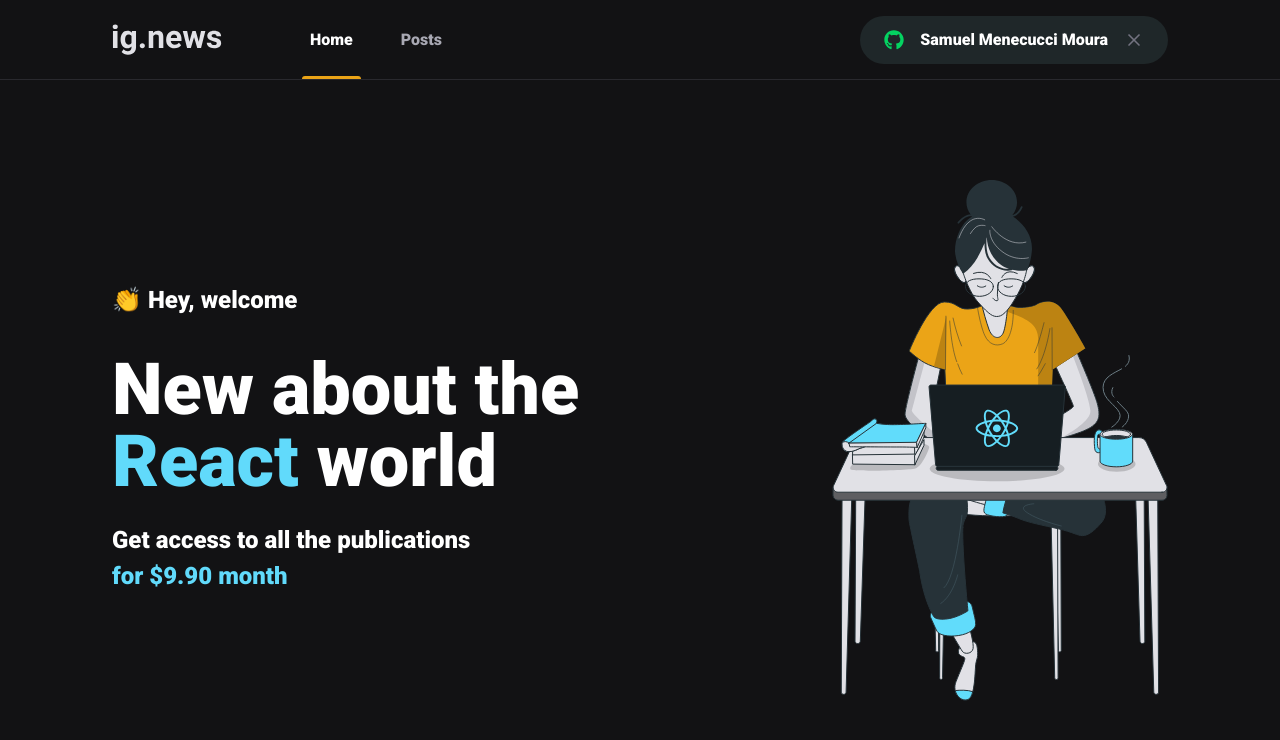
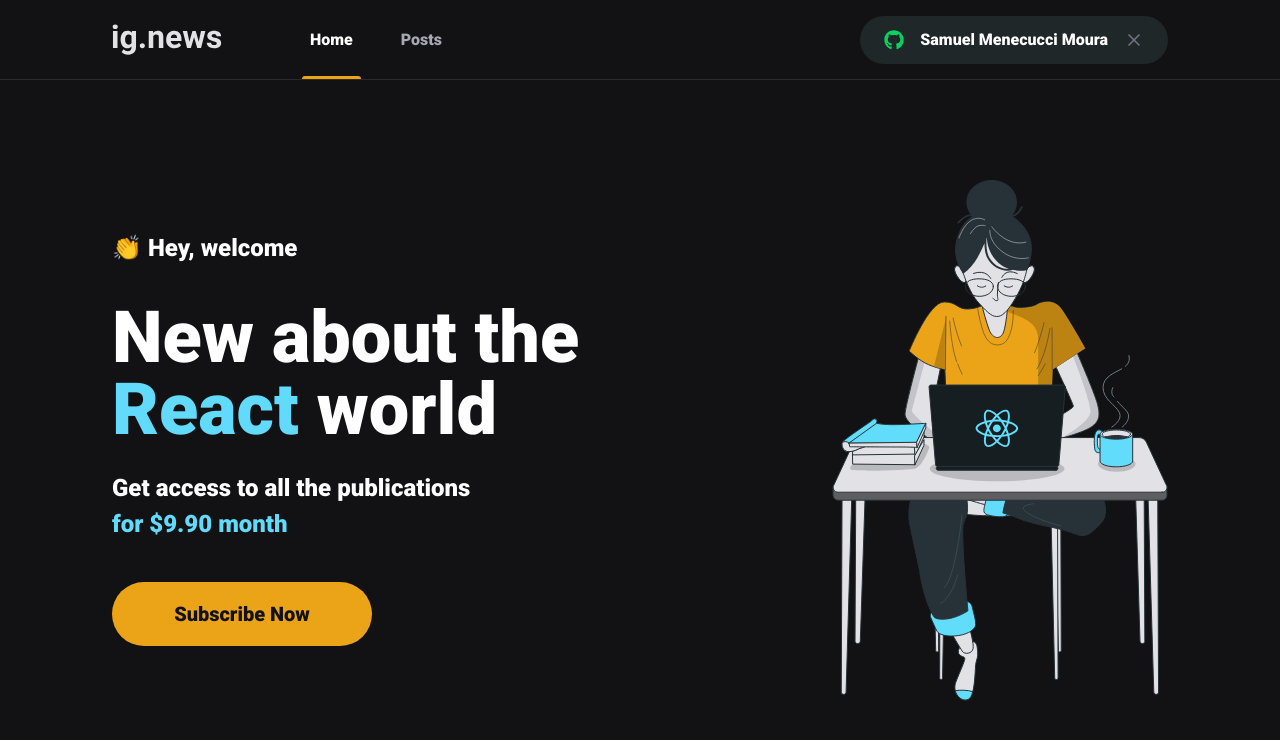
Before and after one commit to SamuelMenecucci/ig-news, a Next.js app: page / in a window 1280 px wide. Shown: the top 740 px of the page. Built offline with nearby package versions, Linux system fonts and the light colour scheme.

Commit message:
feat: subscribe button  creation and styling

```diff
--- /dev/null
+++ b/src/components/SubscribeButton/index.tsx
@@ -0,0 +1,9 @@
+import styles from "./styles.module.scss";
+
+export function SubscribeButton() {
+  return (
+    <button type="button" className={styles.subscribeButton}>
+      Subscribe Now
+    </button>
+  );
+}
--- /dev/null
+++ b/src/components/SubscribeButton/styles.module.scss
@@ -0,0 +1,20 @@
+.subscribeButton {
+  width: 260px;
+  height: 4rem;
+  border: 0;
+  border-radius: 5rem;
+  background-color: var(--yellow-500);
+  color: var(--gray-900);
+  font-size: 1.25rem;
+  font-weight: bold;
+
+  display: flex;
+  align-items: center;
+  justify-content: center;
+
+  transition: filter 0.2s;
+
+  &:hover {
+    filter: brightness(0.8);
+  }
+}
--- a/src/pages/home.module.scss
+++ b/src/pages/home.module.scss
@@ -41,4 +41,8 @@
       font-weight: bold;
     }
   }
+
+  button {
+    margin-top: 2.5rem;
+  }
 }
--- a/src/pages/index.tsx
+++ b/src/pages/index.tsx
@@ -1,4 +1,5 @@
 import Head from "next/head";
+import { SubscribeButton } from "../components/SubscribeButton";
 import styles from "./home.module.scss";
 
 export default function Home() {
@@ -21,6 +22,8 @@
             Get access to all the publications <br />
             <span>for $9.90 month</span>
           </p>
+
+          <SubscribeButton />
         </section>
 
         <img src="/images/avatar.svg" alt="Girl coding" />
```
